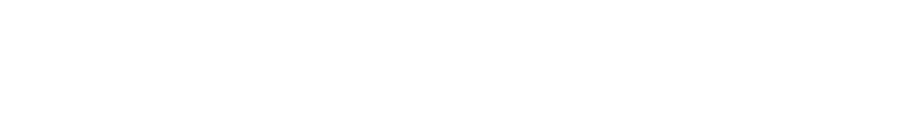
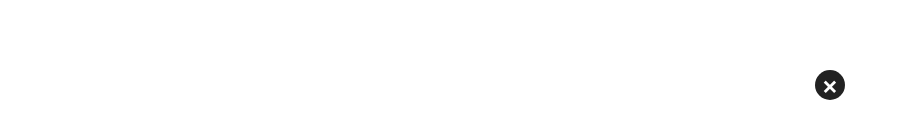
Before and after one commit to gopalkaran/Note-App, a React (Create React App) app: page / in a window 1280 px wide. Shown: the part 225-364 px from the top of the page, without its empty margins (0-908 px from the left). Built offline with nearby package versions, Linux system fonts and the light colour scheme.

Commit message:
viewnote styling is going

```diff
--- /dev/null
+++ b/src/css/ViewNote.module.css
@@ -0,0 +1,46 @@
+.popup .content {
+  position: absolute;
+  top: 50%;
+  left: 50%;
+  background: #fff;
+  z-index: 2;
+  text-align: center;
+  width: 450px;
+  height: 250px;
+  transform: translate(-50%, -50%);
+  padding: 20px;
+  box-sizing: border-box;
+}
+.heading {
+  text-align: center;
+}
+.des {
+  text-align: center;
+}
+.popup .overlay {
+  position: fixed;
+  top: 0;
+  left: 0;
+  height: 100vh;
+  width: 100vw;
+  background: rgba(0, 0, 0, 0.7);
+  z-index: 1;
+  display: none;
+}
+.popup .closebutton {
+  position: absolute;
+  right: 20px;
+  top: 20px;
+  height: 30px;
+  width: 30px;
+  background: #222;
+  color: #fff;
+  font-size: 25px;
+  text-align: center;
+  line-height: 30px;
+  font-weight: 600;
+  border-radius: 50%;
+}
+.popup:active .overlay {
+  display: block;
+}
--- a/src/mycomponent/ViewNote.js
+++ b/src/mycomponent/ViewNote.js
@@ -1,10 +1,15 @@
 import React from "react";
+import styles from "../css/ViewNote.module.css";
 
-function ViewNote({note}) {
+function ViewNote({ note }) {
   return (
-    <div>
-      <h2>{note.title}</h2>
-      <small>{note.description}</small>
+    <div className={styles.popup}>
+      <div className={styles.overlay}></div>
+      <div className={styles.content}>
+        <div className={styles.closebutton}>&times;</div>
+        <h1 className={styles.heading}>{note.title}</h1>
+        <small className={styles.des}>{note.description}</small>
+      </div>
     </div>
   );
 }
```
